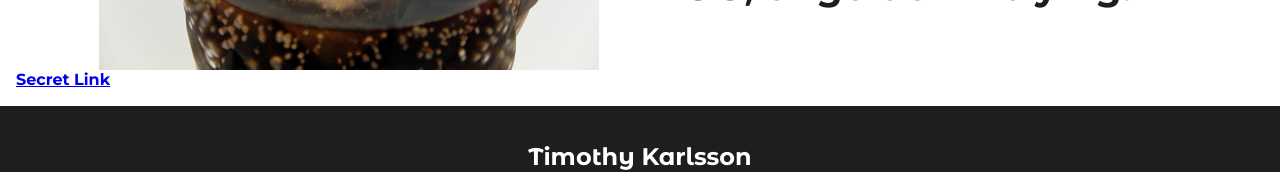
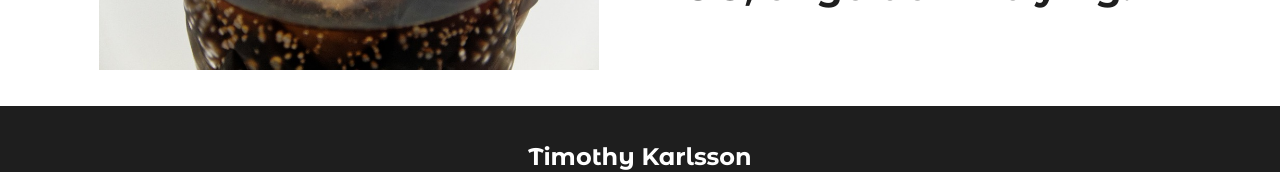
Before and after one commit to Excaliderp/jsfw-assignment5, a Next.js app: page / in a window 1280 px wide. Shown: the part 884-1056 px from the top of the page. Built offline with nearby package versions, Linux system fonts and the light colour scheme.

Commit message:
fixing bugs for vercel

```diff
--- a/app/page.js
+++ b/app/page.js
@@ -3,7 +3,6 @@ import Image from "next/image"
 import can from "/public/can.jpg"
 import drink from "/public/drink.jpg"
 import Styles from "./index.module.css"
-import Link from "next/link"
 
 export default function Home() {
   return (
@@ -26,8 +25,6 @@ export default function Home() {
         />
         <p>I have taken it upon myself to debunk the myth of off-brand sodas being worse that the OG, or go down trying.</p>
       </div>
-
-      <Link href="./addsoda">Secret Link</Link>
     </>
   )
 }
```
